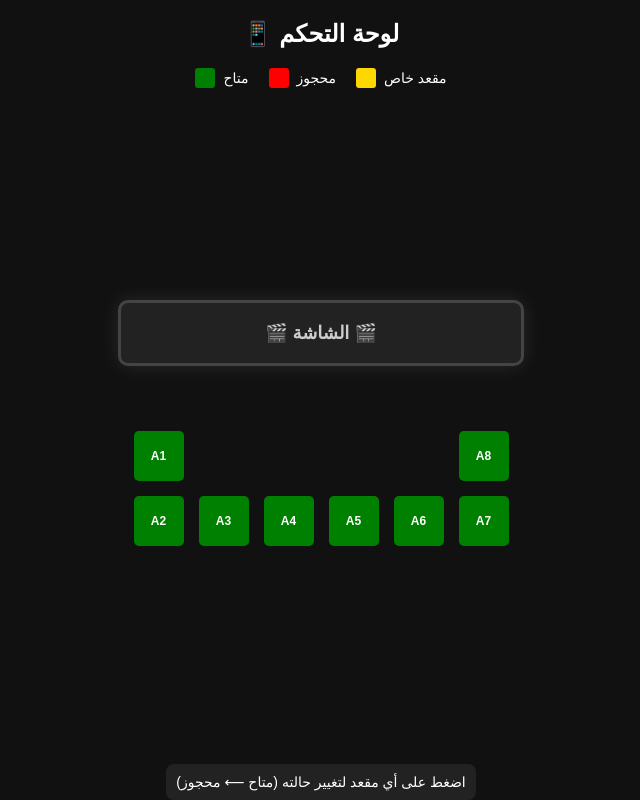
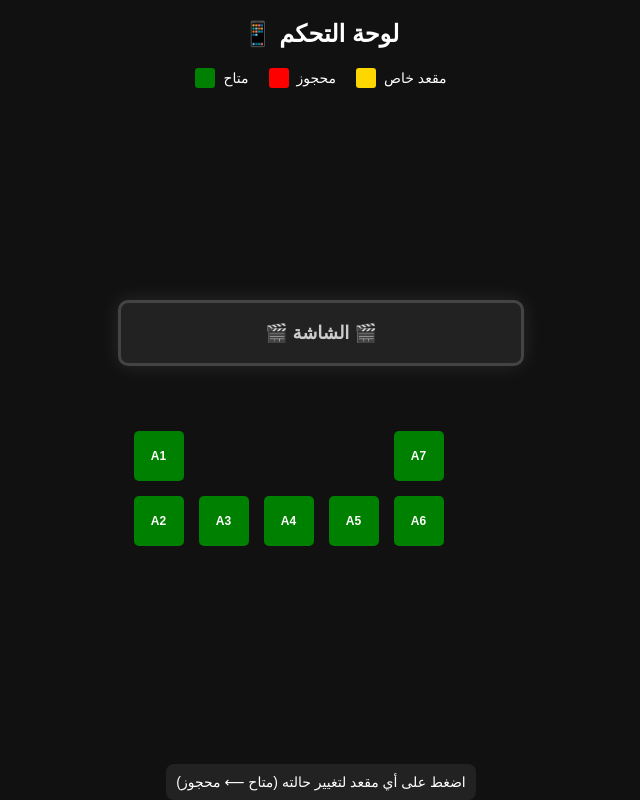
Before and after one commit to adamtamer2022/family-party, a plain HTML site: page control.html in a window 1280 px wide. Shown: the whole page, without its empty margins (319-959 px from the left). Drawn offline with Linux system fonts and the light colour scheme; no server answers.

Commit message:
Add files via upload

```diff
--- a/control.html
+++ b/control.html
@@ -127,15 +127,14 @@
     align-items: center;
   }
 
-  /* تحديد مواقع المقاعد في الشبكة */
+  /* تحديد مواقع المقاعد في الشبكة - مرتبة من A1 إلى A7 */
   .seat-A1 { grid-column: 1; grid-row: 1; }
   .seat-A2 { grid-column: 1; grid-row: 2; }
   .seat-A3 { grid-column: 2; grid-row: 2; }
   .seat-A4 { grid-column: 3; grid-row: 2; }
   .seat-A5 { grid-column: 4; grid-row: 2; }
   .seat-A6 { grid-column: 5; grid-row: 2; }
-  .seat-A7 { grid-column: 6; grid-row: 2; }
-  .seat-A8 { grid-column: 6; grid-row: 1; }
+  .seat-A7 { grid-column: 5; grid-row: 1; }
 </style>
 <script src="https://www.gstatic.com/firebasejs/9.6.1/firebase-app.js"></script>
 <script src="https://www.gstatic.com/firebasejs/9.6.1/firebase-database.js"></script>
@@ -190,7 +189,7 @@
   const seatsContainer = document.createElement("div");
   seatsContainer.className = "seat-container";
 
-  // إنشاء جميع المقاعد
+  // إنشاء جميع المقاعد - مرتبة من A1 إلى A7
   const seatA1 = document.createElement("div");
   seatA1.className = "seat seat-A1";
   seatA1.setAttribute("data-id", "A1");
@@ -226,11 +225,6 @@
   seatA7.setAttribute("data-id", "A7");
   seatA7.textContent = "A7";
 
-  const seatA8 = document.createElement("div");
-  seatA8.className = "seat seat-A8";
-  seatA8.setAttribute("data-id", "A8");
-  seatA8.textContent = "A8";
-
   // إضافة المقاعد للحاوية
   seatsContainer.appendChild(seatA1);
   seatsContainer.appendChild(seatA2);
@@ -239,13 +233,12 @@
   seatsContainer.appendChild(seatA5);
   seatsContainer.appendChild(seatA6);
   seatsContainer.appendChild(seatA7);
-  seatsContainer.appendChild(seatA8);
 
   hall.appendChild(seatsContainer);
 
   // إضافة Firebase listeners وclick handlers لجميع المقاعد
-  const seats = [seatA1, seatA2, seatA3, seatA4, seatA5, seatA6, seatA7, seatA8];
-  const seatIds = ["A1", "A2", "A3", "A4", "A5", "A6", "A7", "A8"];
+  const seats = [seatA1, seatA2, seatA3, seatA4, seatA5, seatA6, seatA7];
+  const seatIds = ["A1", "A2", "A3", "A4", "A5", "A6", "A7"];
 
   seats.forEach((seat, index) => {
     const seatId = seatIds[index];
```
Also changed, not shown: index.html (+5 -12 lines).
